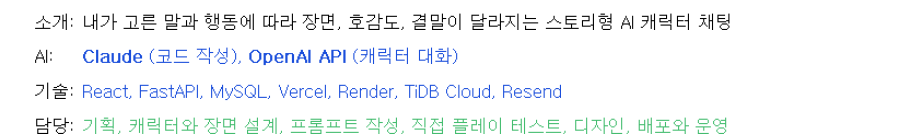
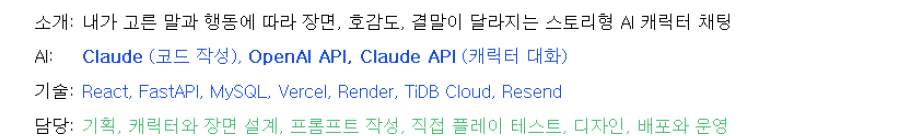
Before and after one commit to hyeyunsong/hyeyunsong.github.io, a plain HTML site: page index.html in a window 1280 px wide. Shown: the part 2590-2726 px from the top of the page, without its empty margins (0-909 px from the left). Drawn offline with Linux system fonts and the light colour scheme.

Commit message:
Add files via upload

```diff
--- a/index.html
+++ b/index.html
@@ -410,7 +410,7 @@
         <div class="intro">
             <dl class="meta">
                 <dt>활용 AI:</dt>
-                <dd>Claude, ChatGPT, OpenAI API</dd>
+                <dd>Claude, ChatGPT, OpenAI API, Claude API</dd>
                 <dt>자동화:</dt>
                 <dd>n8n, Google Sheets, Gmail</dd>
                 <dt>개발:</dt>
@@ -534,7 +534,8 @@
                 </summary>
                 <div class="row"><span>소개:</span><span>내가 고른 말과 행동에 따라 장면, 호감도, 결말이 달라지는 스토리형 AI 캐릭터 채팅</span>
                 </div>
-                <div class="row"><span>AI:</span><span class="ai"><b>Claude</b> (코드 작성), <b>OpenAI API</b> (캐릭터
+                <div class="row"><span>AI:</span><span class="ai"><b>Claude</b> (코드 작성), <b>OpenAI API, Claude API</b>
+                        (캐릭터
                         대화)</span></div>
                 <div class="row"><span>기술:</span><span class="ai">React, FastAPI, MySQL, Vercel, Render, TiDB Cloud,
                         Resend</span></div>
@@ -598,7 +599,8 @@
                         <div class="pic"><span class="c">시기별 제목 키워드 비율</span><img src="assets/munpia-line.webp"
                                 width="640" height="320" alt="천재, 능력은 감소하고 해고, 퇴사, 방출과 헌터, 각성, 탑은 증가하는 꺾은선 그래프">
                             <span class="res"><b>결과:</b> 해고, 퇴사, 방출 <b>5%에서 20%</b>로
-                                증가<br>헌터, 각성, 탑도 <b>5%에서 22%</b>로 증가해 12개 그룹 중 이 둘만 뚜렷하게 상승<br>회사에서 해고당한 인물이 독립해서 성공하는 스토리 급증</span>
+                                증가<br>헌터, 각성, 탑도 <b>5%에서 22%</b>로 증가해 12개 그룹 중 이 둘만 뚜렷하게 상승<br>회사에서 해고당한 인물이 독립해서 성공하는
+                                스토리 급증</span>
                         </div>
                         <div class="pic"><span class="c">태그 동시 출현 네트워크</span><img src="assets/munpia-tags.webp"
                                 width="640" height="430" style="width:74.42%" alt="함께 쓰인 소재 태그를 선으로 이은 네트워크 그래프">
```
